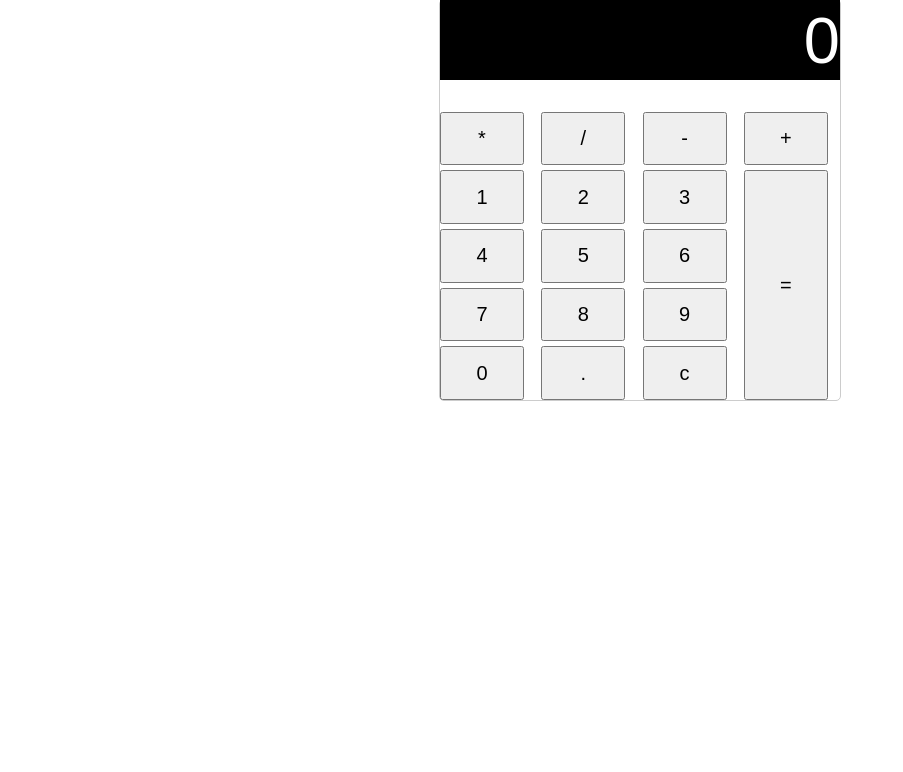
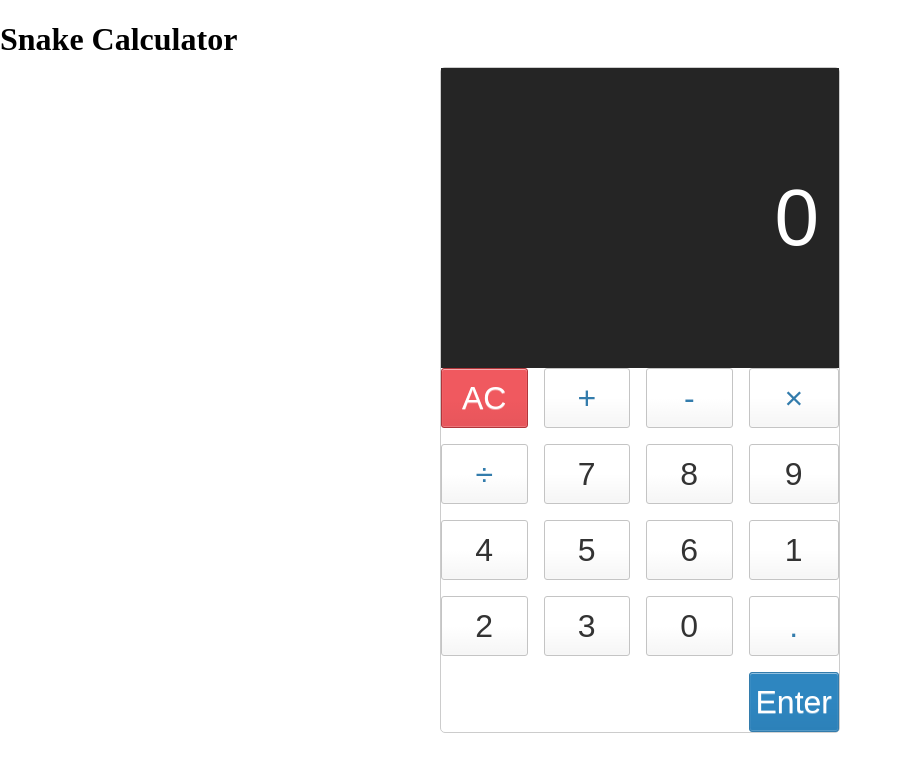
Before and after one commit to rynoschni/DOM_Calc_Exercise, a plain HTML site: page index.html in a window 1280 px wide. Shown: the whole page, without its empty margins (0-903 px from the left). Drawn offline with Linux system fonts and the light colour scheme.

Commit message:
update css and HTML to more TI look

```diff
--- a/css/index.css
+++ b/css/index.css
@@ -1,45 +1,89 @@
-*, *::before, *::after {
+*, *:before, *:after{
+    box-sizing: border-box;
+}
+
+html{
+    font-size: 16px;
+}
+
+body{
+    font-size: 1rem;
     margin: 0;
     padding: 0;
-    box-sizing: inherit;
-  }
+}
 
-button {
-    width: 80px;
-    font-size: 20px;
-}
-.calculator{
-    display: inline-grid;
-    grid-template-columns: auto auto auto;
-    grid-column-gap: 5px;
-    grid-row-gap: 5px;
+.calculator {
     border: 1px solid #ccc;
     border-radius: 5px;
     position: absolute;
-    top: 25%;
+    top: 50%;
     left: 50%;
     transform: translate(-50%, -50%);
     width: 400px;
-    height: 400px;
 }
 
-.equal.grid-item {
+.calculator-screen {
+    width: 100%;
+    font-size: 5rem;
+    height: 300px;
+    border: none;
+    background-color: #252525;
+    color: #fff;
+    text-align: right;
+    padding-right: 20px;
+    padding-left: 10px;
+    word-wrap: normal;
+}
+
+button {
+    height: 60px;
+    background-color: #fff;
+    border-radius: 3px;
+    border: 1px solid #c4c4c4;
+    background-color: transparent;
+    font-size: 2rem;
+    color: #333;
+    background-image: linear-gradient(to bottom,transparent,transparent 50%,rgba(0,0,0,.04));
+    box-shadow: inset 0 0 0 1px rgba(255,255,255,.05), inset 0 1px 0 0 rgba(255,255,255,.45), inset 0 -1px 0 0 rgba(255,255,255,.15), 0 1px 0 0 rgba(255,255,255,.15);
+    text-shadow: 0 1px rgba(255,255,255,.4);
+}
+
+button:hover {
+    background-color: #eaeaea;
+}
+
+.operator {
+    color: #337cac;
+    grid-row-start: ;
+}
+
+.all-clear {
+    background-color: #f0595f;
+    border-color: #b0353a;
+    color: #fff;
+    grid-row-start: 1;
+    grid-column-start: 1;
+}
+
+.all-clear:hover {
+    background-color: #f17377;
+}
+
+.equal-sign {
+    background-color: #2e86c0;
+    border-color: #337cac;
+    color: #fff;
+    grid-row-start: 5;
     grid-column-start: 4;
-    grid-row-start: 3;
-    grid-row-end: 7;
 }
-.input.grid-item{
 
-    grid-row-start: 1;
-    grid-column-start: 5;
-    grid-column-end: 1;
+.equal-sign:hover {
+    background-color: #4e9ed4;
 }
-.input.screen{
-    width: 100%;
-    height: 80px;
-    text-align: right;
-    border: none;
-    background-color: black;
-    color:white;
-    font-size: 65px;
+
+.calculator-keys {
+    display: grid;
+    grid-template-columns: repeat(4, 1fr);
+    grid-gap: 1rem;
+
 }
--- a/index.html
+++ b/index.html
@@ -1,36 +1,46 @@
 <!DOCTYPE html>
-<html lang="en">
-<head>
-    <meta charset="UTF-8">
-    <meta name="viewport" content="width=device-width, initial-scale=1.0">
-    <meta http-equiv="X-UA-Compatible" content="ie=edge">
-    <title>DOM Calc</title>
-    <link rel="stylesheet" href="css/index.css"/>
-</head>
-<body>
-    <div class="calculator grid-container">
-        <div class="input grid-item">
-            <input type="text" id="input" class="input screen" value="0"/>
+<html>
+    <head>
+        <title></title>
+        <link rel="stylesheet" href="css/index.css">
+        <meta name="viewport" content="width=device-width, initial-scale=1">
+    </head>
+    <body>
+        <h1 class="title">Snake Calculator</h1>
+        <div class="calculator">
+
+            <input id="input" type="text" class="calculator-screen" value="0" disabled />
+
+            <div class="calculator-keys">
+
+            <button id="plus" type="button" class="operator" value="+">+</button>
+            <button id="minus" type="button" class="operator" value="-">-</button>
+            <button id="mulit" type="button" class="operator" value="*">&times;</button>
+            <button id="divi" type="button" class="operator" value="/">&divide;</button>
+
+            <button id="num7" class="number" type="button" value="7">7</button>
+            <button id="num8" class="number" type="button" value="8">8</button>
+            <button id="num9" class="number" type="button" value="9">9</button>
+
+
+            <button id="num4" class="number" type="button" value="4">4</button>
+            <button id="num5" class="number" type="button" value="5">5</button>
+            <button id="num6" class="number" type="button" value="6">6</button>
+
+
+            <button id="num1" class="number" type="button" value="1">1</button>
+            <button id="num2" class="number" type="button" value="2">2</button>
+            <button id="num3" class="number" type="button" value="3">3</button>
+
+
+            <button id="num0" class="number" type="button" value="0">0</button>
+            <button id="decimal" class="operator" type="button" class="decimal" value=".">.</button>
+            <button id="clear" ype="button" class="all-clear" value="all-clear">AC</button>
+
+            <button id="result" type="button" class="equal-sign" value="=">Enter</button>
+
+            </div>
         </div>
-        <button class="operator grid-item" value="*">*</button>
-        <button class="operator grid-item" value="/">/</button>
-        <button class="operator grid-item" value="-">-</button>
-        <button class="operator grid-item" value="+">+</button>
-        <button id="num1" class="number grid-item" value="1">1</button>
-        <button id="num2" class="number grid-item"value="2">2</button>
-        <button id="num3" class="number grid-item"value="3">3</button>
-        <button id="num4" class="number grid-item"value="4">4</button>
-        <button id="num5" class="number grid-item"value="5">5</button>
-        <button id="num6" class="number grid-item"value="6">6</button>
-        <button id="num7" class="number grid-item"value="7">7</button>
-        <button id="num8" class="number grid-item"value="8">8</button>
-        <button id="num9" class="number grid-item"value="9">9</button>
-        <button id="num0" class="number grid-item"value="0">0</button>
-        <button class="operator grid-item" value=".">.</button>
-        <button id="clear" class="operator grid-item clear">c</button>
-        <button class="equal grid-item" id="result">=</button>
-
-    </div>
-
+    </body>
     <script src="scripts/index.js"></script>
-</body>
+</html>
```
